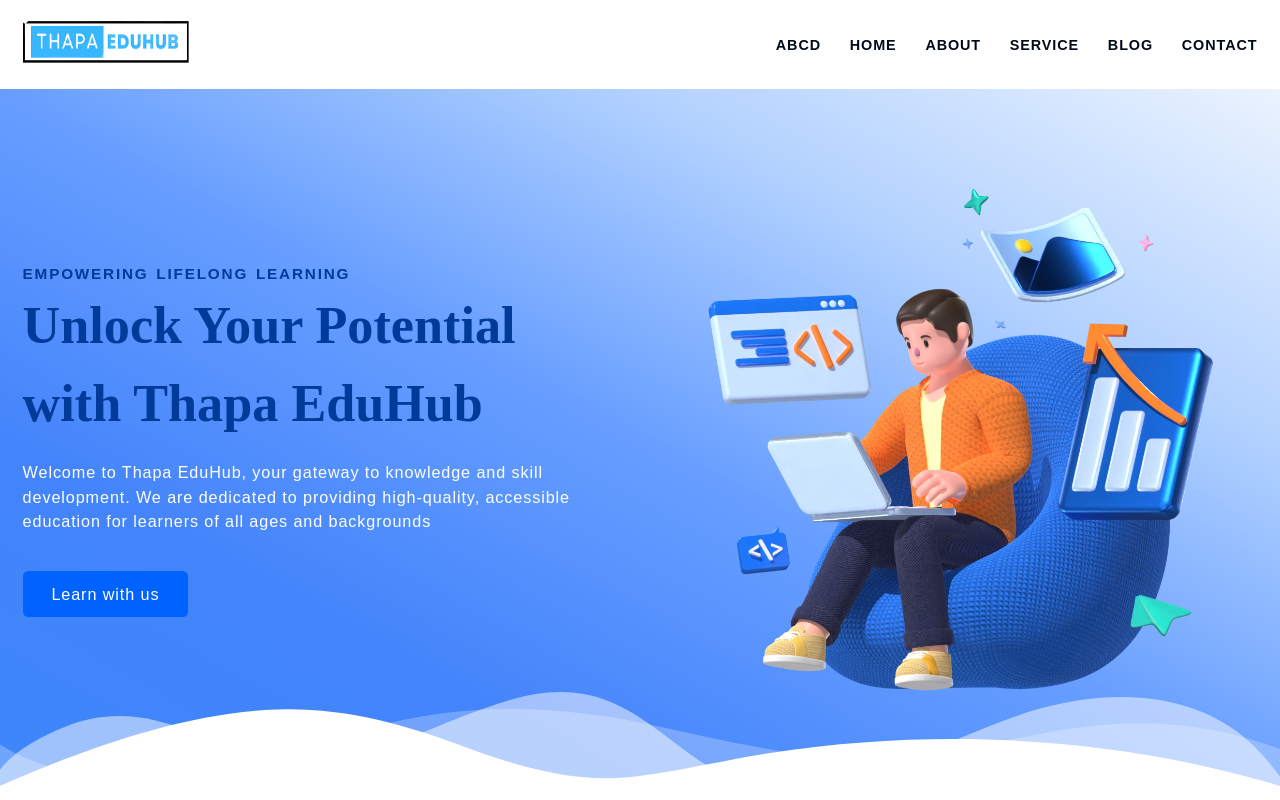
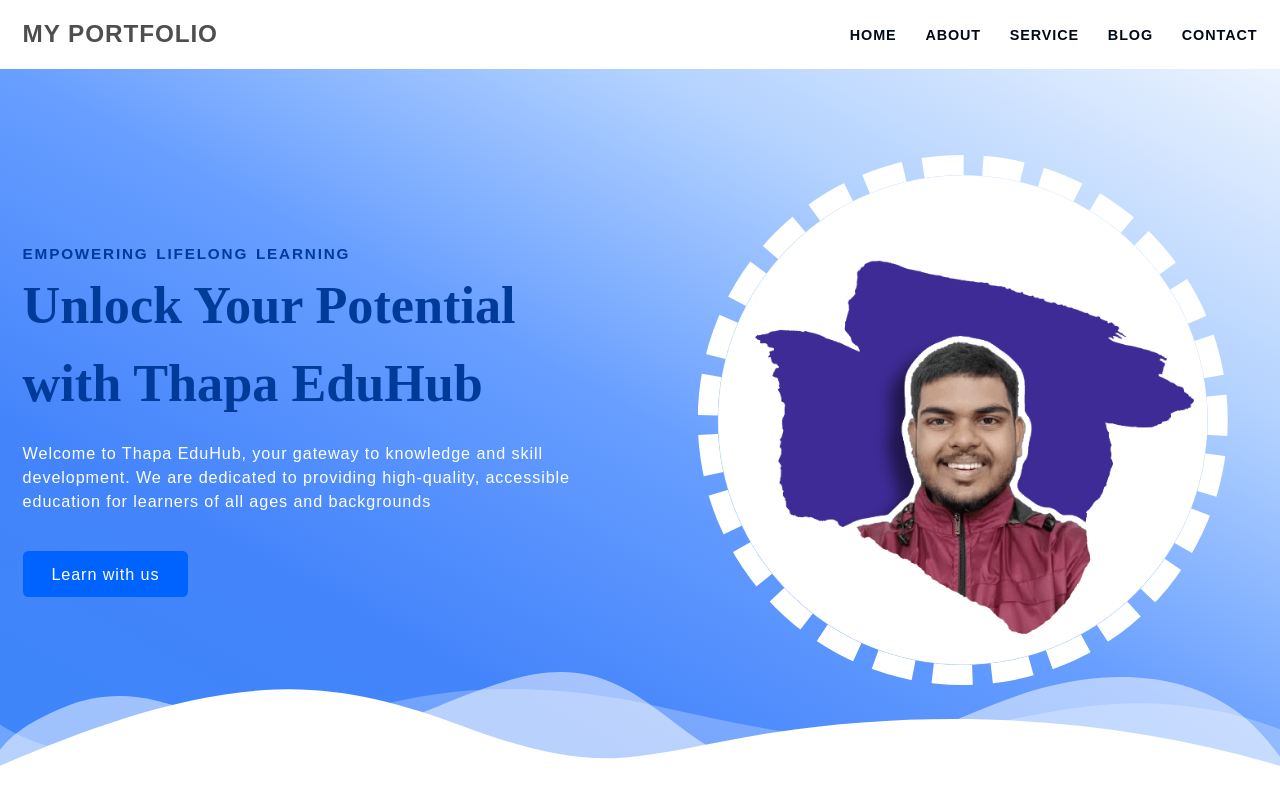
Before and after one commit to Nikhil-0607/Porfolio_Website, a plain HTML site: page index.html in a window 1280 px wide. Shown: the top 800 px of the page. Drawn offline with nearby package versions, Linux system fonts and the light colour scheme.

Commit message:
<message>

```diff
--- a/index.html
+++ b/index.html
@@ -14,11 +14,10 @@
     <header class="section-navbar">
         <div class="container">
             <div class="navbar-brand">
-                <a href=""><img width="80%" height="50px" src="images/logo.png" alt="logo-image"></a>
+                <a href=""><h2 width="80%" height="50px">MY PORTFOLIO</h2> </a>
             </div>
             <nav class="navbar">
                 <ul>
-                   <li class="nav-items"><a href="#" class="nav-link">ABCD</a></li>
                     <li class="nav-items"><a href="#" class="nav-link">home</a></li>
                     <li class="nav-items"><a href="#" class="nav-link">about</a></li>
                     <li class="nav-items"><a href="#" class="nav-link">Service</a></li>
@@ -53,7 +52,7 @@
             <div class="section-hero--image" data-aos="fade-up">
               <figure>
                 <img
-                  src="./images/main-hero1.webp"
+                  src=".\images\profile-pic (6).png"
                   alt="a 3d character doing coding stuff "
                 />
               </figure>
--- a/style.css
+++ b/style.css
@@ -271,13 +271,16 @@
   }
 
   .section-hero--image img {
-    width: 100%;
+    width: 60%;
     height: auto;
     transform: scaleX(-1);
     -webkit-transform: scaleX(-1);
     -moz-transform: scaleX(-1);
     -ms-transform: scaleX(-1);
     -o-transform: scaleX(-1);
+    border:20px dashed white;
+    border-radius: 50%;
+    opacity: 95px;
   }
 
   /***** End  hero Section *****/
```
Also changed, not shown: images/IMG_20240214_174528-removebg-preview (1).jpg (added), images/IMG_20240214_174528-removebg-preview (3).jpg (added), images/profile-pic (4).png (added), images/profile-pic (6).png (added).
